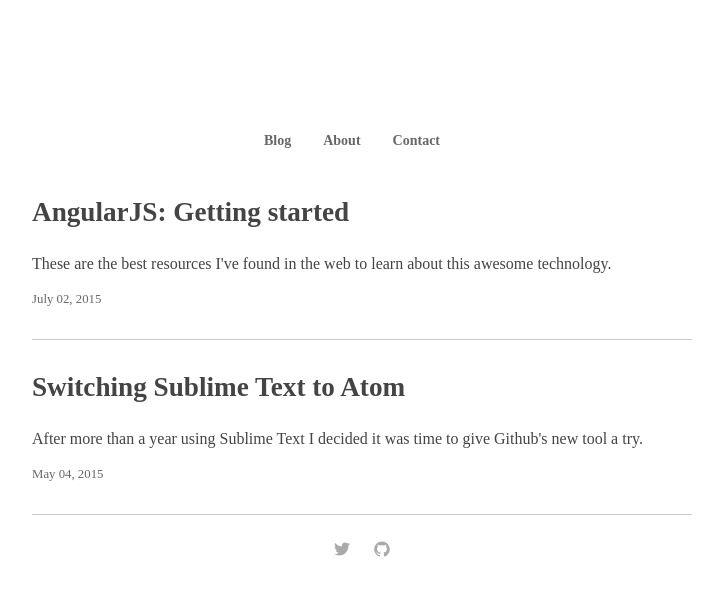
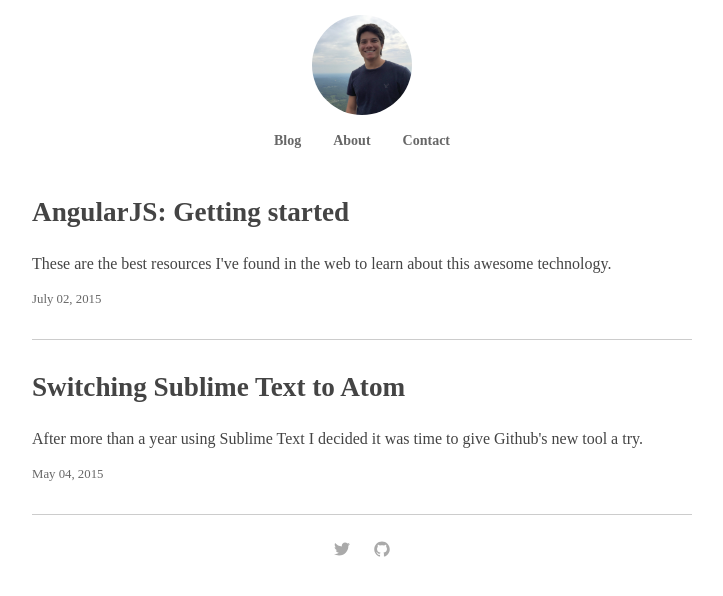
Before and after one commit to s-ramirez/s-ramirez.github.io, a Jekyll site: the page built from index.html, in a window 1280 px wide. Shown: the top 596 px of the page, without its empty margins (278-1001 px from the left). Built offline with Jekyll 4.4.1, drawn with Linux system fonts in a browser that asks for light colours; some web fonts are replaced; the list of posts is cut into pages by our own code.

Commit message:
Testing mobile version

```diff
--- a/_posts/2015-05-04-switching-from-sublime-to-atom.markdown
+++ b/_posts/2015-05-04-switching-from-sublime-to-atom.markdown
@@ -2,7 +2,6 @@
 layout: post
 title:  "Switching Sublime Text to Atom"
 description: After more than a year using Sublime Text I decided it was time to give Github's new tool a try.
-image: http://formyedu.com/wp-content/uploads/2015/06/atom-logo.png
 permalink: /switching-from-sublime-to-atom
 ---
 
--- a/css/styles.scss
+++ b/css/styles.scss
@@ -34,7 +34,7 @@
     .sidebar-image {
         height: 100px;
         border-radius: 100%;
-        background-image: url("images/user-picture.jpg");
+        background-image: url("/images/user-picture.jpg");
         background-size: cover;
         width: 100px;
         margin: 15px auto;
@@ -43,7 +43,7 @@
 
     .sidebar-links{
       text-align: center;
-      padding: 0px 20px 0 0px;
+      padding: 0;
 
       li{
         display: inline-block;
```
Also changed, not shown: README.md (deleted), 1 other file.
